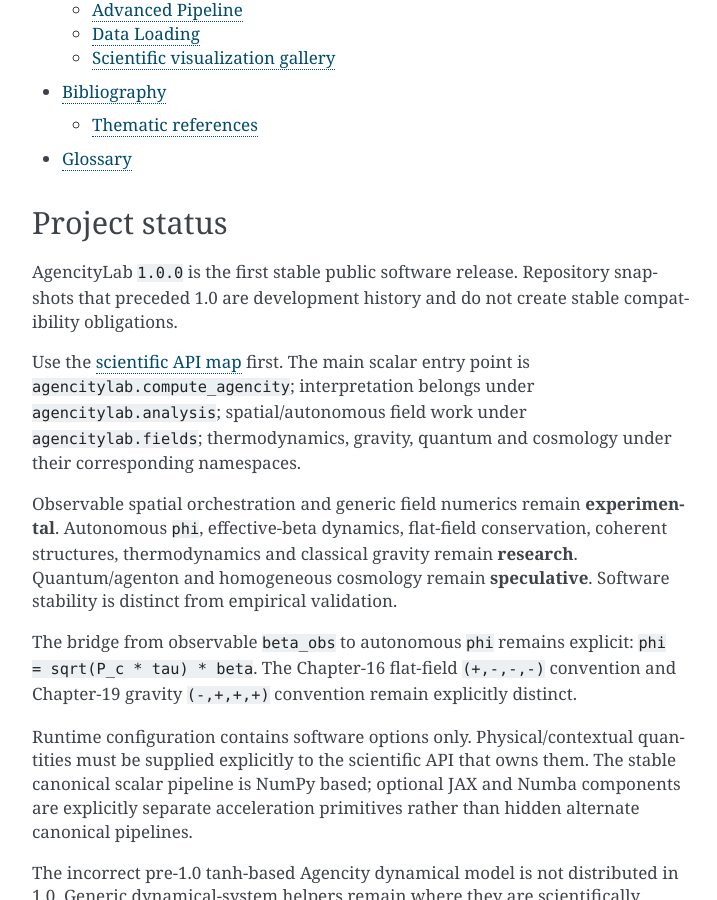
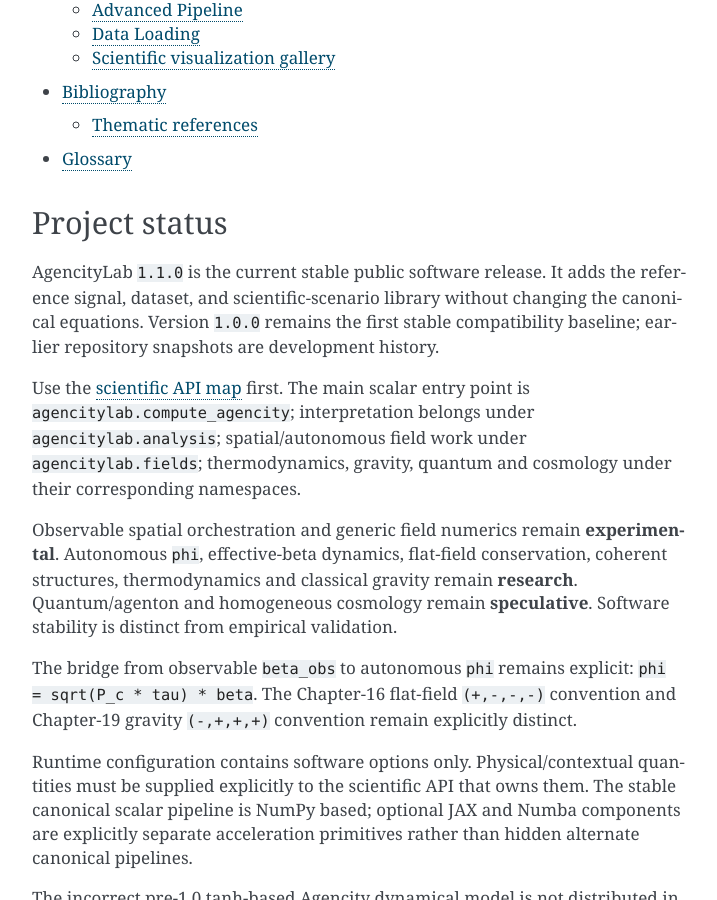
Before and after one commit to Gilbert243/AgencityLab, a Sphinx documentation site: the page built from docs/index.md, in a window 1280 px wide and 900 px high, scrolled down 7437 px. Shown: the whole window, without its empty margins (388-1105 px from the left). Built offline with Sphinx 7.4.7, drawn with Linux system fonts in a browser that asks for light colours.

```diff
--- a/agencitylab/version.py
+++ b/agencitylab/version.py
@@ -1,3 +1,3 @@
 """Package version."""
 
-__version__ = "1.0.0"
+__version__ = "1.1.0"
--- a/docs/index.md
+++ b/docs/index.md
@@ -53,9 +53,10 @@ references/glossary
 
 ## Project status
 
-AgencityLab `1.0.0` is the first stable public software release. Repository
-snapshots that preceded 1.0 are development history and do not create stable
-compatibility obligations.
+AgencityLab `1.1.0` is the current stable public software release. It adds the
+reference signal, dataset, and scientific-scenario library without changing the
+canonical equations. Version `1.0.0` remains the first stable compatibility
+baseline; earlier repository snapshots are development history.
 
 Use the [scientific API map](api_map.md) first. The main scalar entry point is
 `agencitylab.compute_agencity`; interpretation belongs under
--- a/pyproject.toml
+++ b/pyproject.toml
@@ -4,7 +4,7 @@ build-backend = "hatchling.build"
 
 [project]
 name = "agencitylab"
-version = "1.0.0"
+version = "1.1.0"
 description = "Scientific framework for the theory of Agencity"
 readme = { file = "README.md", content-type = "text/markdown" }
 requires-python = ">=3.10"
```
Also changed, not shown: CHANGELOG.md (+4 -0 lines), README.md (+1 -1 lines), docs/release_readiness.md (+2 -1 lines), 7 other files.
